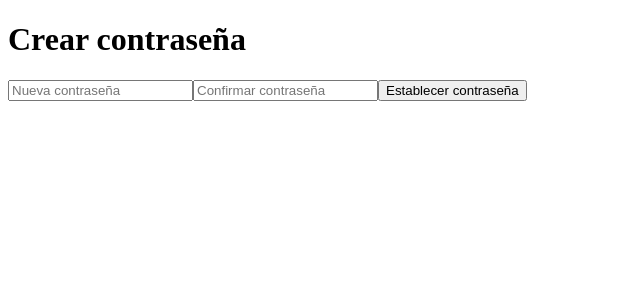
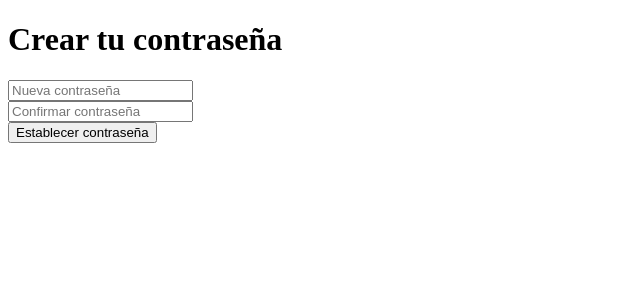
Before and after one commit to cclinares/IN-Class, a Next.js app: page /crear-password in a window 1280 px wide. Shown: the top 300 px of the page, without its empty margins (0-640 px from the left). Built offline with nearby package versions, Linux system fonts and the light colour scheme; no server answers.

Commit message:
Corrige error de useSearchParams en crear-password usando componente cliente

```diff
--- /dev/null
+++ b/src/app/crear-password/crear-password-cliente.jsx
@@ -0,0 +1,71 @@
+"use client";
+
+import { useSearchParams } from "next/navigation";
+import { useState } from "react";
+import { createClient } from "@/lib/supabase-browser";
+
+export default function CrearPassword() {
+  const searchParams = useSearchParams();
+  const [password, setPassword] = useState("");
+  const [confirm, setConfirm] = useState("");
+  const [mensaje, setMensaje] = useState("");
+  const [cargando, setCargando] = useState(false);
+
+  const accessToken = searchParams.get("access_token");
+
+  const handleSubmit = async (e) => {
+    e.preventDefault();
+
+    if (password !== confirm) {
+      setMensaje("Las contraseñas no coinciden");
+      return;
+    }
+
+    if (!accessToken) {
+      setMensaje("Token no encontrado");
+      return;
+    }
+
+    setCargando(true);
+    const supabase = createClient();
+
+    const { error } = await supabase.auth.updateUser(
+      { password },
+      { accessToken }
+    );
+
+    setCargando(false);
+    if (error) {
+      setMensaje("Error al establecer contraseña: " + error.message);
+    } else {
+      setMensaje("Contraseña actualizada correctamente");
+      window.location.href = "/profesor";
+    }
+  };
+
+  return (
+    <div>
+      <h1>Crear tu contraseña</h1>
+      <form onSubmit={handleSubmit}>
+        <input
+          type="password"
+          placeholder="Nueva contraseña"
+          value={password}
+          onChange={(e) => setPassword(e.target.value)}
+        />
+        <br />
+        <input
+          type="password"
+          placeholder="Confirmar contraseña"
+          value={confirm}
+          onChange={(e) => setConfirm(e.target.value)}
+        />
+        <br />
+        <button type="submit" disabled={cargando}>
+          {cargando ? "Estableciendo..." : "Establecer contraseña"}
+        </button>
+      </form>
+      <p>{mensaje}</p>
+    </div>
+  );
+}
--- a/src/app/crear-password/page.jsx
+++ b/src/app/crear-password/page.jsx
@@ -1,89 +1,9 @@
-"use client";
+import CrearPassword from "./crear-password-cliente";
 
-import { useEffect, useState } from "react";
-import { useRouter, useSearchParams } from "next/navigation";
-import { createBrowserClient } from "@supabase/ssr";
-
-export default function CrearPassword() {
-  const [password, setPassword] = useState("");
-  const [confirmar, setConfirmar] = useState("");
-  const [mensaje, setMensaje] = useState("");
-  const [loading, setLoading] = useState(true);
-  const [supabase] = useState(() =>
-    createBrowserClient(
-      process.env.NEXT_PUBLIC_SUPABASE_URL,
-      process.env.NEXT_PUBLIC_SUPABASE_ANON_KEY
-    )
-  );
-
-  const searchParams = useSearchParams();
-  const router = useRouter();
-
-  useEffect(() => {
-    const tipo = searchParams.get("type");
-    const token = searchParams.get("access_token");
-
-    if (tipo === "signup" && token) {
-      supabase.auth
-        .setSession({ access_token: token, refresh_token: "" })
-        .then(() => {
-          setLoading(false);
-        })
-        .catch(() => {
-          setMensaje("Error al establecer sesión");
-        });
-    } else {
-      setLoading(false);
-    }
-  }, [searchParams, supabase]);
-
-  const manejarSubmit = async (e) => {
-    e.preventDefault();
-
-    if (password !== confirmar) {
-      setMensaje("Las contraseñas no coinciden");
-      return;
-    }
-
-    const { data: userData, error: sessionError } = await supabase.auth.getUser();
-    if (sessionError || !userData?.user?.id) {
-      setMensaje("No se pudo obtener sesión del usuario");
-      return;
-    }
-
-    const { error } = await supabase.auth.updateUser({
-      password,
-    });
-
-    if (error) {
-      setMensaje("Error al actualizar la contraseña");
-    } else {
-      setMensaje("Contraseña creada correctamente");
-      router.push("/profesor");
-    }
-  };
-
-  if (loading) return <p>Cargando...</p>;
-
+export default function Page() {
   return (
     <div>
-      <h1>Crear contraseña</h1>
-      <form onSubmit={manejarSubmit}>
-        <input
-          type="password"
-          placeholder="Nueva contraseña"
-          value={password}
-          onChange={(e) => setPassword(e.target.value)}
-        />
-        <input
-          type="password"
-          placeholder="Confirmar contraseña"
-          value={confirmar}
-          onChange={(e) => setConfirmar(e.target.value)}
-        />
-        <button type="submit">Establecer contraseña</button>
-      </form>
-      {mensaje && <p>{mensaje}</p>}
+      <CrearPassword />
     </div>
   );
 }
```
